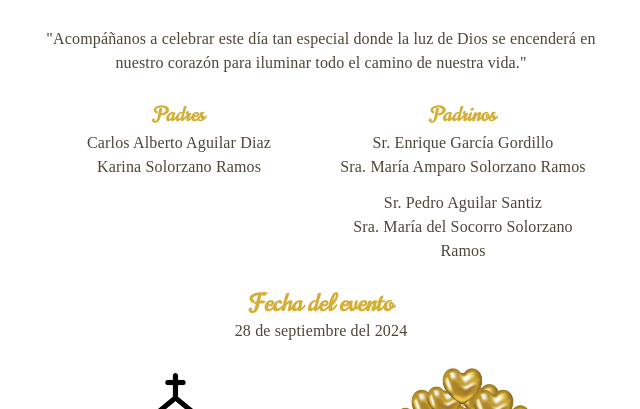
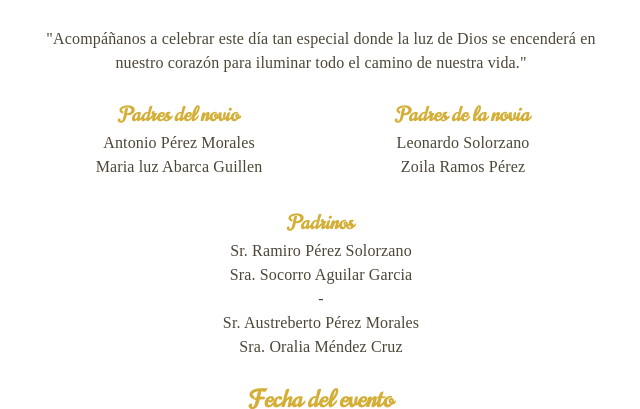
Before and after one commit to kenny-patrick/boda-ey, a React (Vite) app: page / in a window 1280 px wide. Shown: the part 1462-1871 px from the top of the page, without its empty margins (319-959 px from the left). Built offline with nearby package versions, Linux system fonts and the light colour scheme; a web font is replaced by a local one.

Commit message:
Updated Parents.tsx with new info

```diff
--- a/src/components/Parents.tsx
+++ b/src/components/Parents.tsx
@@ -6,20 +6,31 @@ export default function Parents() {
       <Grid container spacing={2}>
         {/* First Column */}
         <Grid item xs={12} md={6} textAlign="center">
-          <Typography variant="h6">Padres</Typography>
-          <Typography variant="body1">Carlos Alberto Aguilar Diaz</Typography>
-          <Typography variant="body1">Karina Solorzano Ramos</Typography>
+          <Typography variant="h6">Padres del novio</Typography>
+          <Typography variant="body1">Antonio Pérez Morales</Typography>
+          <Typography variant="body1">Maria luz Abarca Guillen</Typography>
         </Grid>
 
         {/* Second Column */}
         <Grid item xs={12} md={6} textAlign="center">
+          <Typography variant="h6">Padres de la novia</Typography>
+          <Typography>Leonardo Solorzano</Typography>
+          <Typography marginBottom="12px">Zoila Ramos Pérez</Typography>
+        </Grid>
+        <Grid
+          item
+          xs={12}
+          display="flex"
+          flexDirection="column"
+          alignItems="center"
+          textAlign="center"
+        >
           <Typography variant="h6">Padrinos</Typography>
-          <Typography>Sr. Enrique García Gordillo</Typography>
-          <Typography marginBottom="12px">
-            Sra. María Amparo Solorzano Ramos
-          </Typography>
-          <Typography>Sr. Pedro Aguilar Santiz</Typography>
-          <Typography>Sra. María del Socorro Solorzano Ramos</Typography>
+          <Typography variant="body1">Sr. Ramiro Pérez Solorzano</Typography>
+          <Typography variant="body1">Sra. Socorro Aguilar Garcia</Typography>
+          <Typography>-</Typography>
+          <Typography variant="body1">Sr. Austreberto Pérez Morales</Typography>
+          <Typography variant="body1">Sra. Oralia Méndez Cruz</Typography>
         </Grid>
       </Grid>
     </Box>
```
